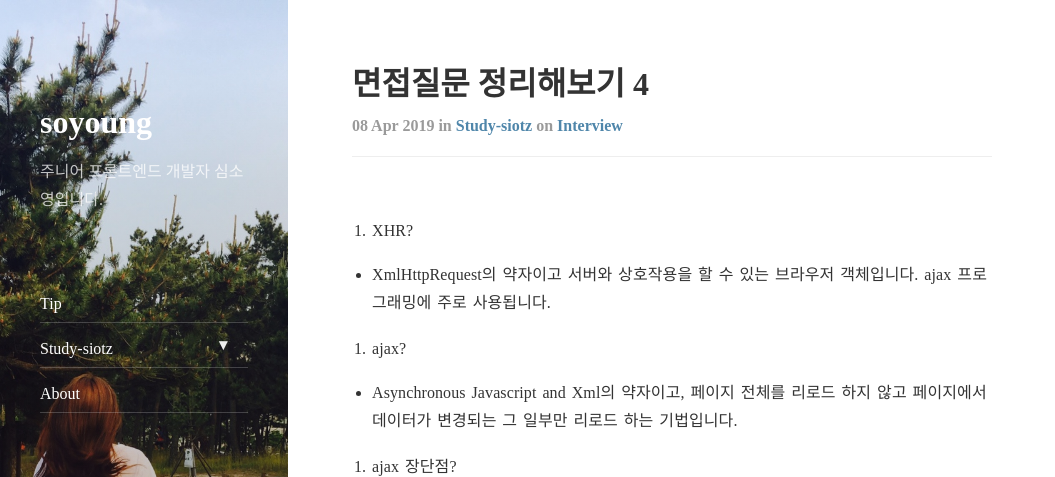
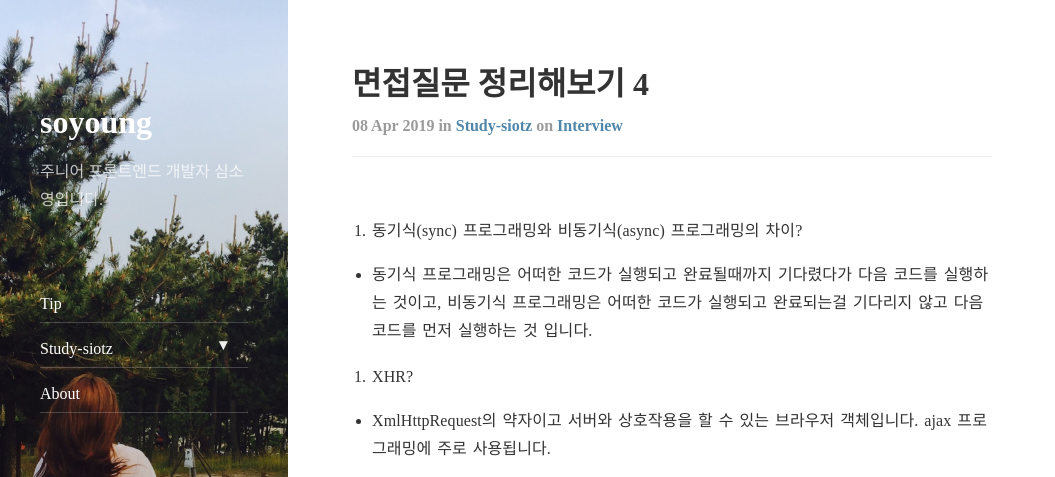
Before and after one commit to ellie-shim/ellie-shim.github.io, a Jekyll site: the page built from _posts/2019-04-08-siots-interview.markdown, in a window 1280 px wide and 900 px high, cut to the strip 0-477 px from the top of the window. Shown: the whole strip, without its empty margins (0-1055 px from the left). Built offline with Jekyll 4.4.1, drawn with Linux system fonts in a browser that asks for light colours; nearby versions of some CDN libraries; comment, search, counter and statistics services are not loaded.

Commit message:
면접질문 추가

```diff
--- a/_posts/2019-04-08-siots-interview.markdown
+++ b/_posts/2019-04-08-siots-interview.markdown
@@ -6,6 +6,10 @@ categories: siotz
 tags: interview
 comments: true
 ---
+
+1. 동기식(sync) 프로그래밍와 비동기식(async) 프로그래밍의 차이?
+
+- 동기식 프로그래밍은 어떠한 코드가 실행되고 완료될때까지 기다렸다가 다음 코드를 실행하는 것이고, 비동기식 프로그래밍은 어떠한 코드가 실행되고 완료되는걸 기다리지 않고 다음 코드를 먼저 실행하는 것 입니다.
 
 1. XHR?
 
```
